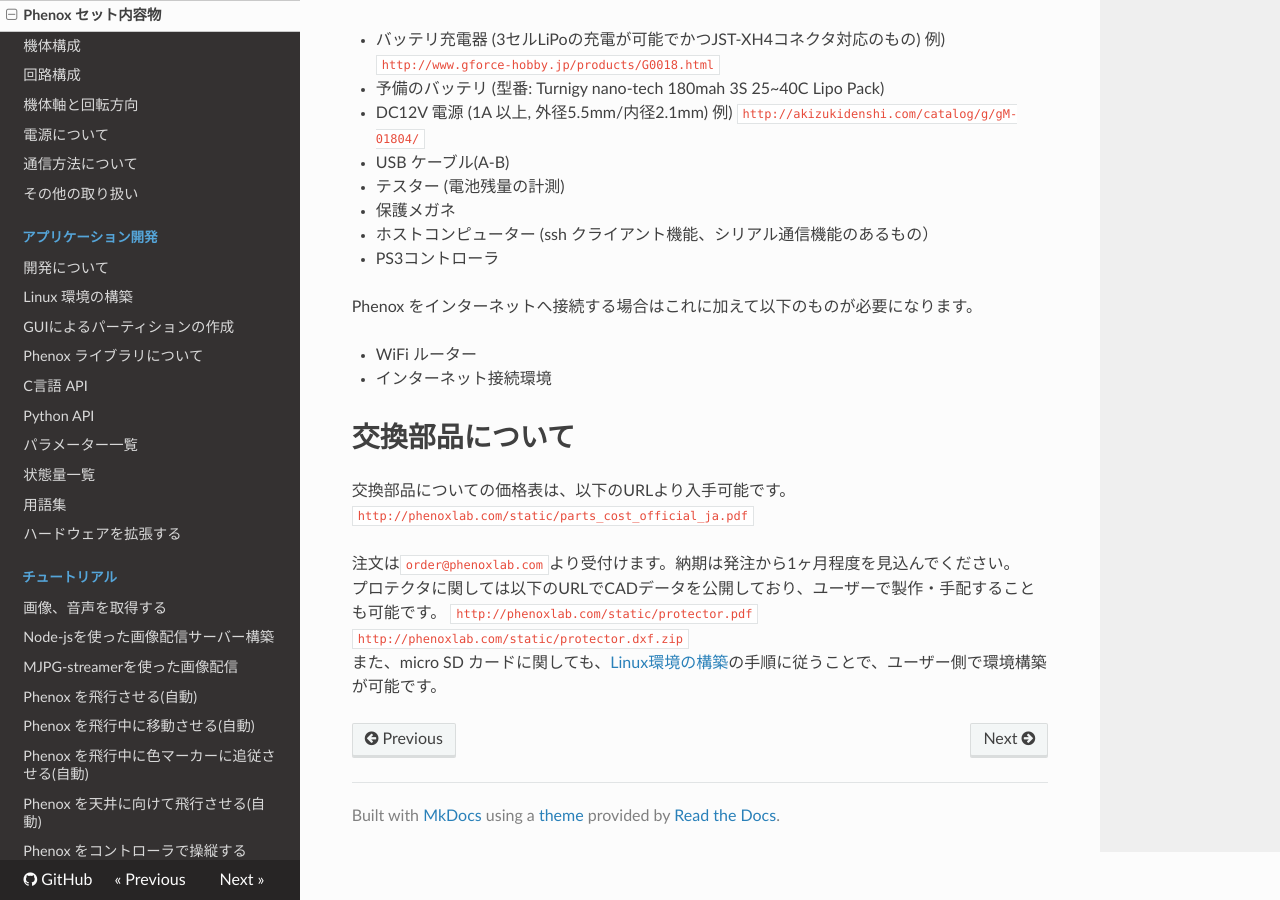
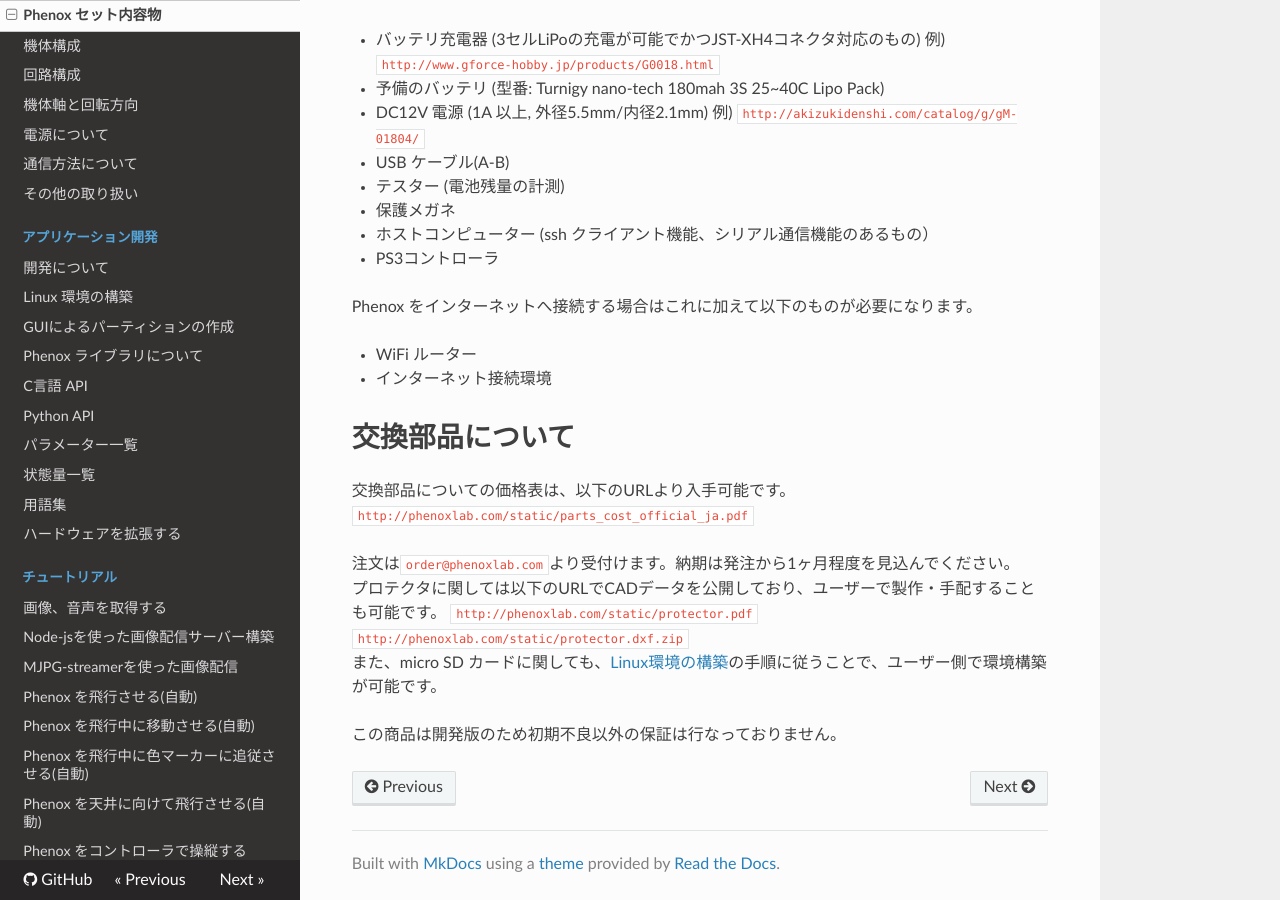
Before and after one commit to phenoxlab/phenox, an MkDocs documentation site: the page built from docs/start/package.md, in a window 1280 px wide and 900 px high, scrolled down 704 px. Built offline with MkDocs 1.6.1, drawn with Linux system fonts in a browser that asks for light colours; nearby versions of some CDN libraries; old or Windows-style settings are respelled for this version of MkDocs.

Commit message:
Add guarantee reference

```diff
--- a/docs/start/package.md
+++ b/docs/start/package.md
@@ -48,3 +48,6 @@
 ``http://phenoxlab.com/static/protector.pdf``
 ``http://phenoxlab.com/static/protector.dxf.zip``
 また、micro SD カードに関しても、[Linux環境の構築](../dev/env)の手順に従うことで、ユーザー側で環境構築が可能です。
+
+
+この商品は開発版のため初期不良以外の保証は行なっておりません。
```
